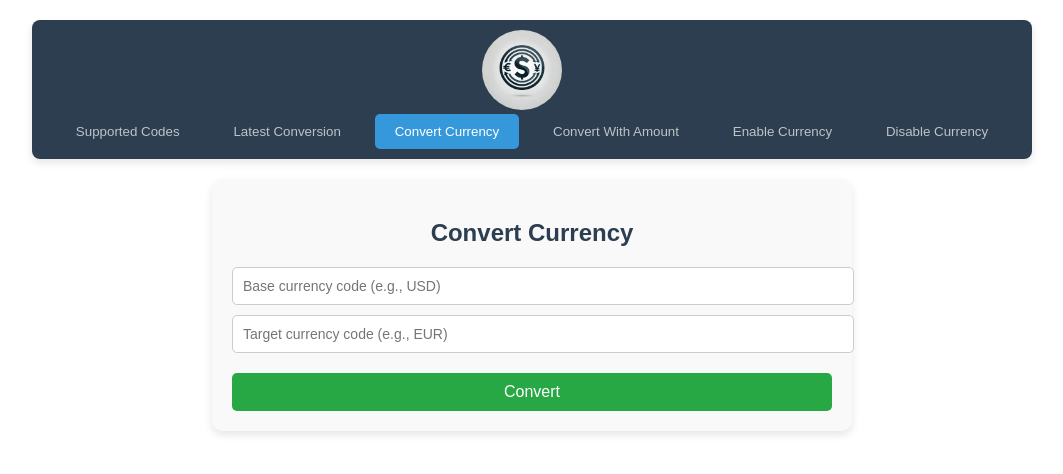
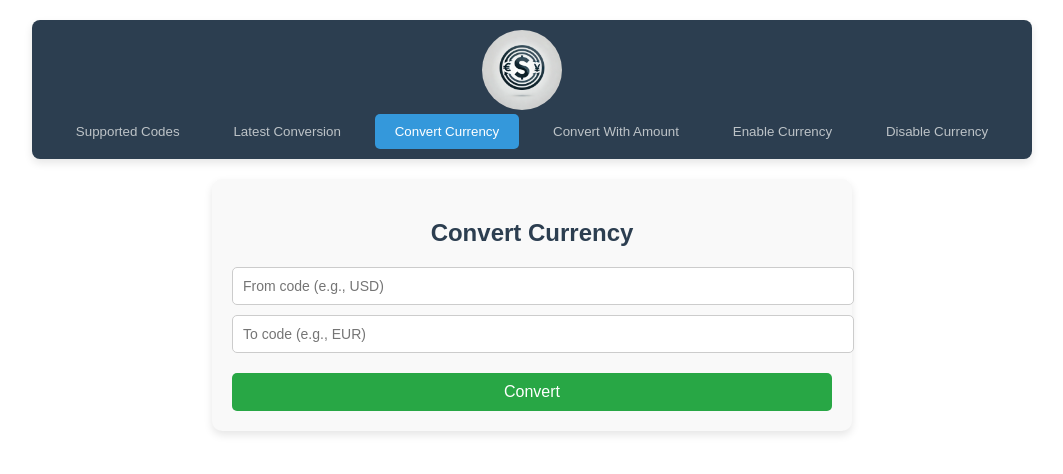
Before and after one commit to sviatdev/currency-exchange-frontend, a React (Create React App) app: page / in a window 1280 px wide. Both pictures are taken after a click on the button "Convert Currency". Shown: the top 474 px of the page, without its empty margins (108-1171 px from the left). Built offline with nearby package versions, Linux system fonts and the light colour scheme.

Commit message:
#7 - Rename placeholders

```diff
--- a/src/components/ConvertCurrency.js
+++ b/src/components/ConvertCurrency.js
@@ -28,14 +28,14 @@ const ConvertCurrency = () => {
 
             <input
                 type="text"
-                placeholder="Base currency code (e.g., USD)"
+                placeholder="From code (e.g., USD)"
                 value={baseCurrency}
                 onChange={(e) => setBaseCurrency(e.target.value.toUpperCase())}
             />
 
             <input
                 type="text"
-                placeholder="Target currency code (e.g., EUR)"
+                placeholder="To code (e.g., EUR)"
                 value={targetCurrency}
                 onChange={(e) => setTargetCurrency(e.target.value.toUpperCase())}
             />
--- a/src/components/ConvertCurrencyWithAmount.js
+++ b/src/components/ConvertCurrencyWithAmount.js
@@ -29,21 +29,21 @@ const ConvertCurrencyWithAmount = () => {
 
             <input
                 type="text"
-                placeholder="Base currency code (e.g., USD)"
+                placeholder="From code (e.g., USD)"
                 value={baseCurrency}
                 onChange={(e) => setBaseCurrency(e.target.value.toUpperCase())}
             />
 
             <input
                 type="text"
-                placeholder="Target currency code (e.g., EUR)"
+                placeholder="To code (e.g., EUR)"
                 value={targetCurrency}
                 onChange={(e) => setTargetCurrency(e.target.value.toUpperCase())}
             />
 
             <input
                 type="text"
-                placeholder="Enter amount"
+                placeholder="Amount"
                 value={amount}
                 onChange={(e) => setAmount(e.target.value)}
             />
--- a/src/components/LatestConversion.js
+++ b/src/components/LatestConversion.js
@@ -27,7 +27,7 @@ const LatestConversion = () => {
 
             <input
                 type="text"
-                placeholder="Enter currency code (e.g., USD)"
+                placeholder="Currency code (e.g., USD)"
                 value={currency}
                 onChange={(e) => setCurrency(e.target.value.toUpperCase())}
             />
```
